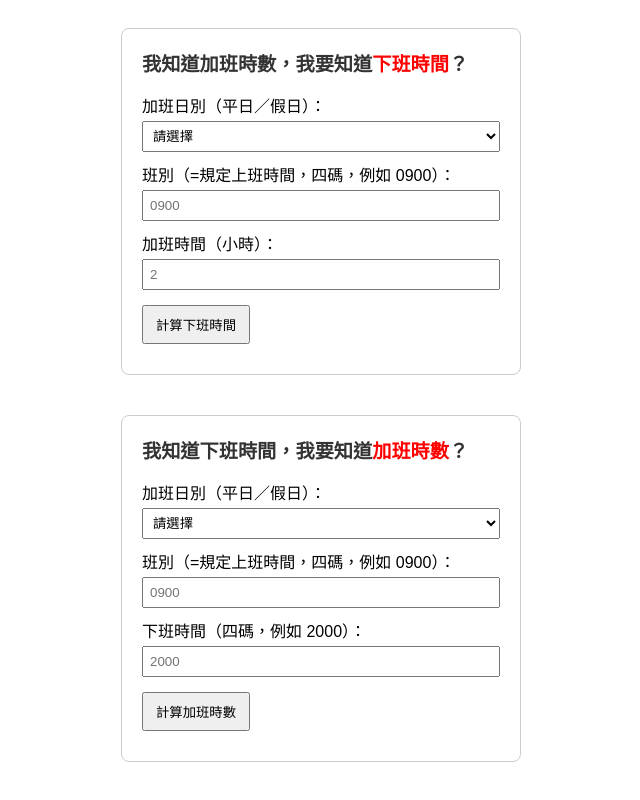
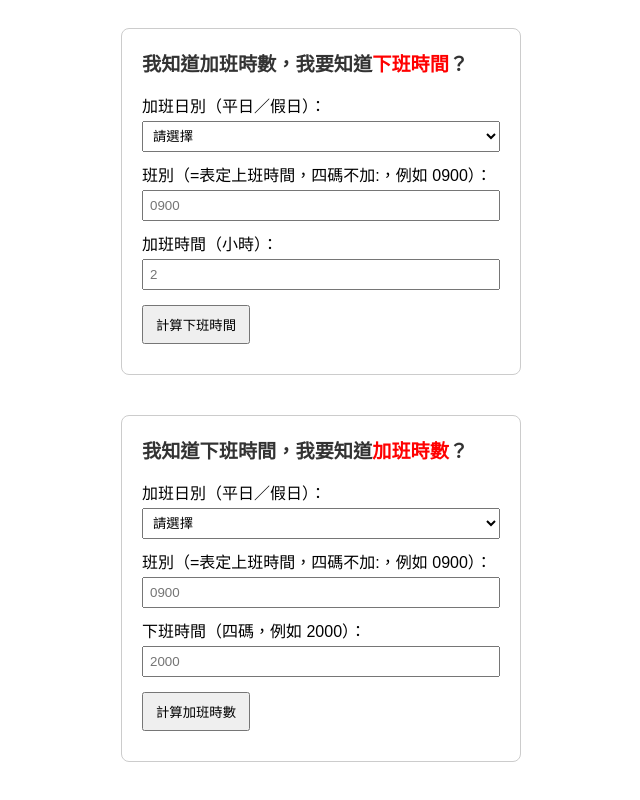
Before and after one commit to lizard0920/overtime-calculator, a plain HTML site: page index.html in a window 1280 px wide. Shown: the whole page, without its empty margins (319-959 px from the left). Drawn offline with Linux system fonts and the light colour scheme.

Commit message:
Update index.html

```diff
--- a/index.html
+++ b/index.html
@@ -73,7 +73,7 @@
       <option value="平日">平日</option>
       <option value="假日">假日</option>
     </select>
-    <label for="shift">班別（=規定上班時間，四碼，例如 0900）：</label>
+    <label for="shift">班別（=表定上班時間，四碼不加:，例如 0900）：</label>
     <input type="text" id="shift" placeholder="0900" maxlength="4" pattern="\d{4}" />
     <label for="otHours">加班時間（小時）：</label>
     <input type="number" id="otHours" placeholder="2" min="0" step="0.1" />
@@ -89,7 +89,7 @@
       <option value="平日">平日</option>
       <option value="假日">假日</option>
     </select>
-    <label for="shift2">班別（=規定上班時間，四碼，例如 0900）：</label>
+    <label for="shift2">班別（=表定上班時間，四碼不加:，例如 0900）：</label>
     <input type="text" id="shift2" placeholder="0900" maxlength="4" pattern="\d{4}" />
     <label for="endTime">下班時間（四碼，例如 2000）：</label>
     <input type="text" id="endTime" placeholder="2000" maxlength="4" pattern="\d{4}" />
```
